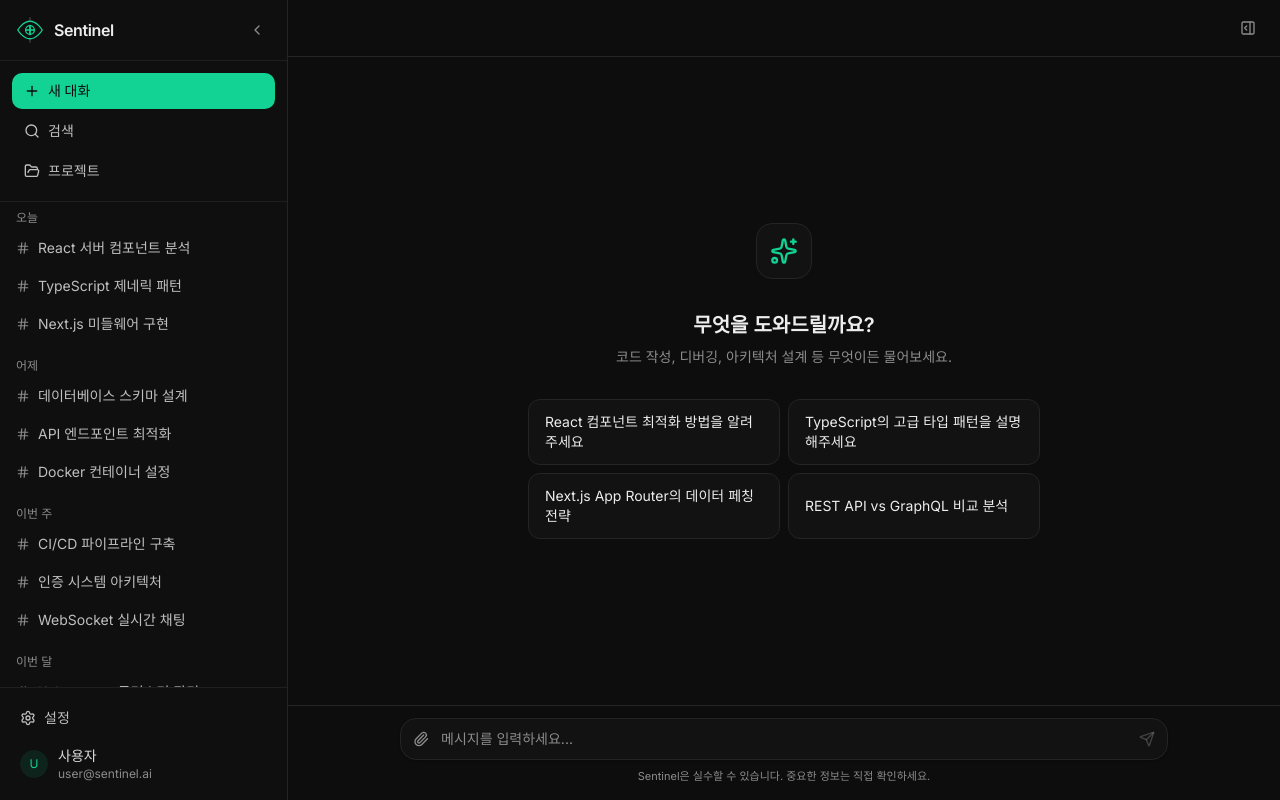
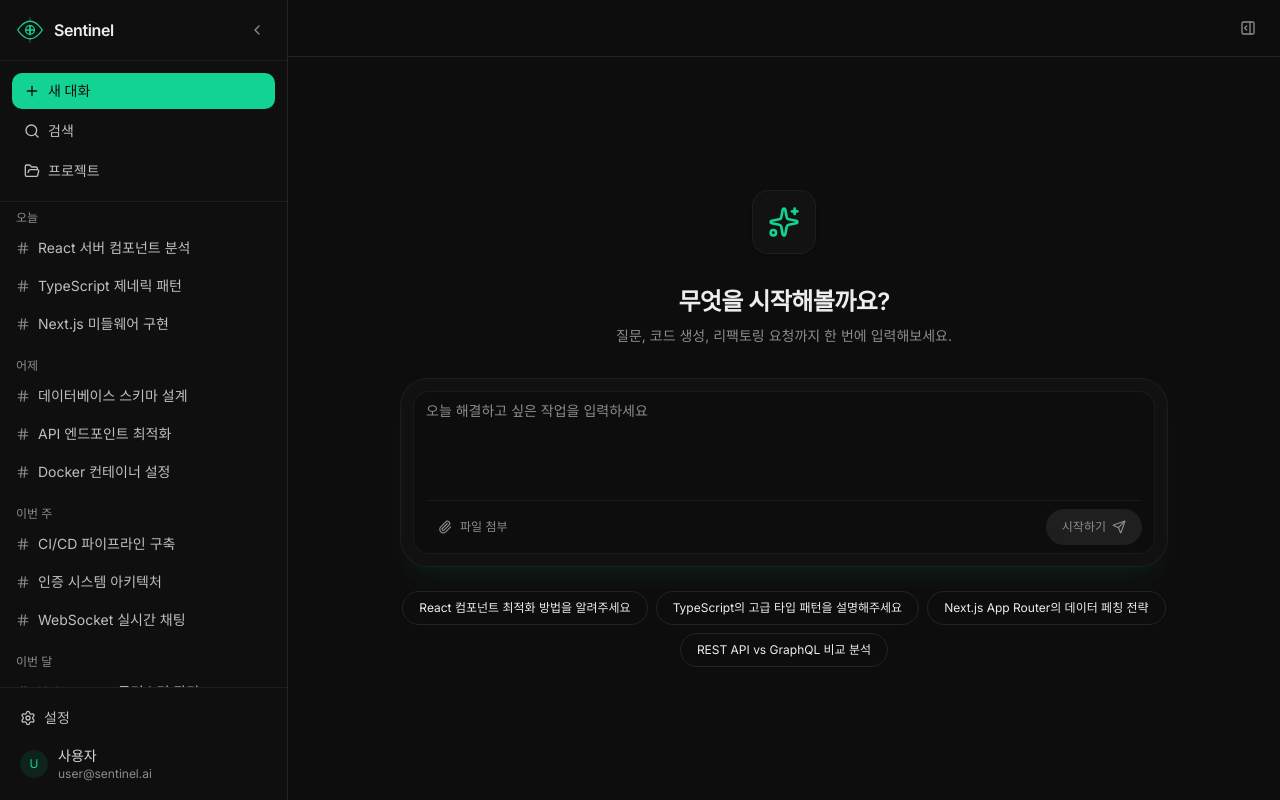
Before and after one commit to genieee7/sentinel-ai, a Next.js app in the folder frontend/: page / in a window 1280 px wide. Built offline with nearby package versions, Linux system fonts and the light colour scheme.

Commit message:
modified initial inputbox

```diff
--- a/frontend/components/chat-area.tsx
+++ b/frontend/components/chat-area.tsx
@@ -121,7 +121,21 @@ export function PostList({ initialPosts }) {
   },
 ];
 
-function EmptyState({ onExampleClick }: { onExampleClick: (text: string) => void }) {
+function EmptyState({
+  input,
+  textareaRef,
+  onInputChange,
+  onInputKeyDown,
+  onSend,
+  onExampleClick,
+}: {
+  input: string;
+  textareaRef: React.RefObject<HTMLTextAreaElement | null>;
+  onInputChange: (e: React.ChangeEvent<HTMLTextAreaElement>) => void;
+  onInputKeyDown: (e: React.KeyboardEvent<HTMLTextAreaElement>) => void;
+  onSend: () => void;
+  onExampleClick: (text: string) => void;
+}) {
   const examples = [
     "React 컴포넌트 최적화 방법을 알려주세요",
     "TypeScript의 고급 타입 패턴을 설명해주세요",
@@ -131,21 +145,53 @@ function EmptyState({ onExampleClick }: { onExampleClick: (text: string) => void
 
   return (
     <div className="flex flex-1 flex-col items-center justify-center px-4">
-      <div className="mb-8 flex h-14 w-14 items-center justify-center rounded-2xl border border-border bg-card">
-        <Sparkles className="h-7 w-7 text-primary" />
+      <div className="mb-8 flex h-16 w-16 items-center justify-center rounded-2xl border border-border/70 bg-card shadow-sm">
+        <Sparkles className="h-8 w-8 text-primary" />
       </div>
-      <h2 className="mb-2 text-xl font-semibold text-foreground">
-        무엇을 도와드릴까요?
+      <h2 className="mb-2 text-center text-2xl font-semibold tracking-tight text-foreground">
+        무엇을 시작해볼까요?
       </h2>
       <p className="mb-8 text-center text-sm text-muted-foreground">
-        코드 작성, 디버깅, 아키텍처 설계 등 무엇이든 물어보세요.
+        질문, 코드 생성, 리팩토링 요청까지 한 번에 입력해보세요.
       </p>
-      <div className="grid w-full max-w-lg grid-cols-1 gap-2 sm:grid-cols-2">
+      <div className="mb-6 w-full max-w-3xl rounded-[28px] border border-border/70 bg-card/90 p-3 shadow-xl shadow-primary/5 backdrop-blur">
+        <div className="rounded-2xl border border-border/60 bg-background/80 px-3 py-2">
+          <textarea
+            ref={textareaRef}
+            value={input}
+            onChange={onInputChange}
+            onKeyDown={onInputKeyDown}
+            placeholder="오늘 해결하고 싶은 작업을 입력하세요"
+            rows={3}
+            className="max-h-[240px] min-h-[86px] w-full resize-none bg-transparent text-sm leading-relaxed text-foreground placeholder:text-muted-foreground focus:outline-none"
+          />
+          <div className="mt-2 flex items-center justify-between border-t border-border/60 pt-2">
+            <button className="flex h-9 items-center gap-2 rounded-lg px-3 text-xs text-muted-foreground transition-colors hover:bg-accent hover:text-foreground">
+              <Paperclip className="h-3.5 w-3.5" />
+              파일 첨부
+            </button>
+            <button
+              onClick={onSend}
+              disabled={!input.trim()}
+              className={cn(
+                "flex h-9 items-center gap-1.5 rounded-full px-4 text-xs font-medium transition-colors",
+                input.trim()
+                  ? "bg-primary text-primary-foreground hover:bg-primary/90"
+                  : "bg-muted text-muted-foreground"
+              )}
+            >
+              시작하기
+              <Send className="h-3.5 w-3.5" />
+            </button>
+          </div>
+        </div>
+      </div>
+      <div className="flex w-full max-w-3xl flex-wrap justify-center gap-2">
         {examples.map((example) => (
           <button
             key={example}
             onClick={() => onExampleClick(example)}
-            className="rounded-xl border border-border bg-card px-4 py-3 text-left text-sm text-foreground transition-colors hover:bg-accent"
+            className="rounded-full border border-border bg-background px-4 py-2 text-xs text-foreground transition-colors hover:bg-accent"
           >
             {example}
           </button>
@@ -341,6 +387,11 @@ export function ChatArea({
 
       {messages.length === 0 ? (
         <EmptyState
+          input={input}
+          textareaRef={textareaRef}
+          onInputChange={handleTextareaChange}
+          onInputKeyDown={handleKeyDown}
+          onSend={handleSend}
           onExampleClick={(text) => {
             setInput(text);
             textareaRef.current?.focus();
@@ -356,6 +407,7 @@ export function ChatArea({
         </ScrollArea>
       )}
 
+      {messages.length > 0 && (
         <div className="shrink-0 border-t border-border px-4 pb-4 pt-3 md:px-8 lg:px-16">
           <div className="mx-auto max-w-3xl">
             <div className="relative flex items-end rounded-2xl border border-border bg-card shadow-sm transition-shadow focus-within:shadow-md focus-within:ring-1 focus-within:ring-ring">
@@ -389,6 +441,7 @@ export function ChatArea({
             </p>
           </div>
         </div>
+      )}
     </div>
   );
 
```
Also changed, not shown: 1 other file (tests, documents, lock files or other folders). Lines whose indentation alone changed are shown as unchanged.
